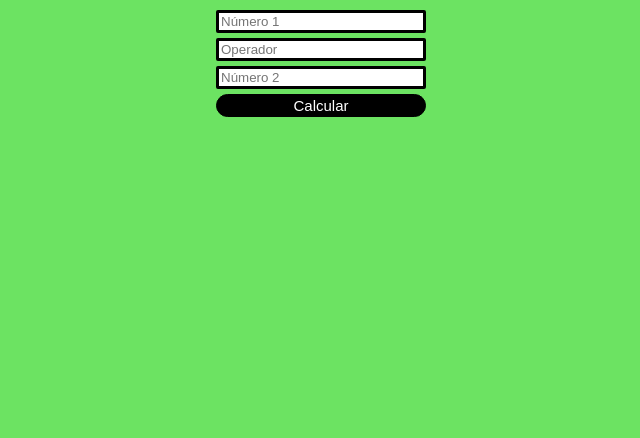
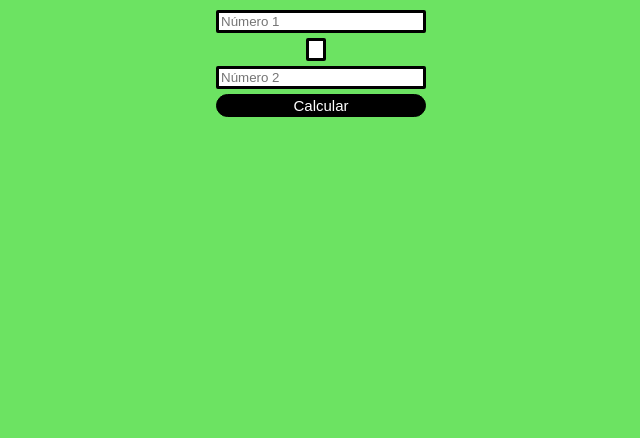
Before and after one commit to AndreRuben03/calculadora, a plain HTML site: page index.html in a window 1280 px wide. Shown: the part 362-800 px from the top of the page, without its empty margins (319-959 px from the left). Drawn offline with Linux system fonts and the light colour scheme.

Commit message:
correções

```diff
--- a/css/style.css
+++ b/css/style.css
@@ -47,3 +47,9 @@ input {
 input[type=number]::-webkit-inner-spin-button {
     -webkit-appearance: none
 }
+
+#operador {
+    width: 10px;
+    margin-left: 90px;
+
+}
--- a/index.html
+++ b/index.html
@@ -14,7 +14,7 @@
                 CALCULADORA
             </h2>
             <input type="number" id="n1" placeholder="Número 1">
-            <input type="text" id="operador" placeholder="Operador">
+            <input type="text" id="operador">
             <input type="number" id="n2" placeholder="Número 2">
             <button onclick="calculadora()" class="botao">
                 Calcular
```
